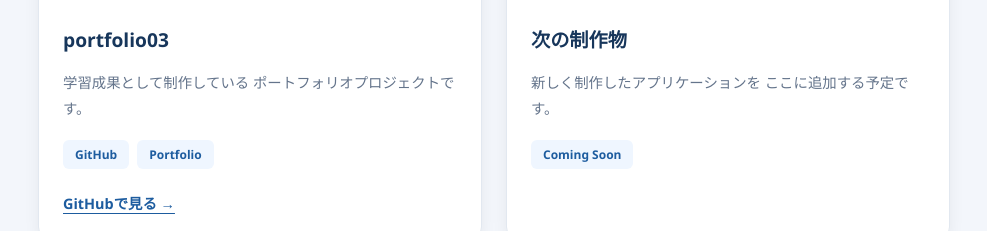
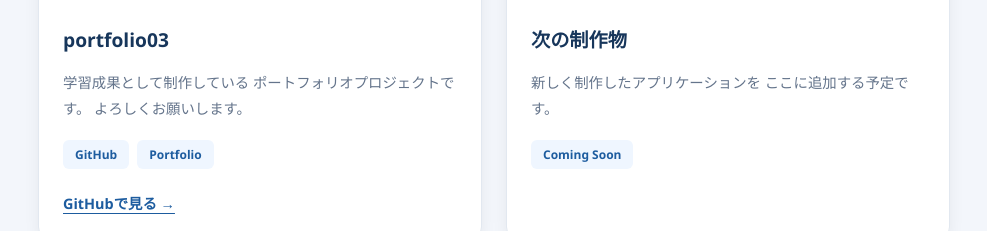
Before and after one commit to nnaolrarcsky-ops/nnaolrarcsky-ops.github.io, a plain HTML site: page index.html in a window 1280 px wide. Shown: the part 686-917 px from the top of the page, without its empty margins (146-1133 px from the left). Drawn offline with Linux system fonts and the light colour scheme.

Commit message:
feat: indexの更新

```diff
--- a/index.html
+++ b/index.html
@@ -31,6 +31,7 @@
 	            <p class="portfolio-description">
 	                学習成果として制作している
 	                ポートフォリオプロジェクトです。
+	                よろしくお願いします。
 	            </p>
 	            <div class="portfolio-tags">
 	                <span>GitHub</span>
```
